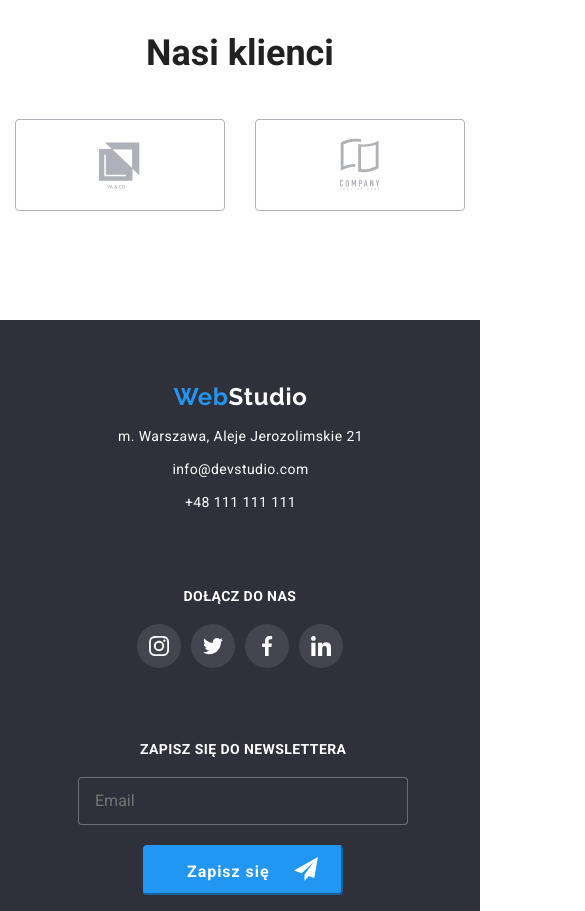
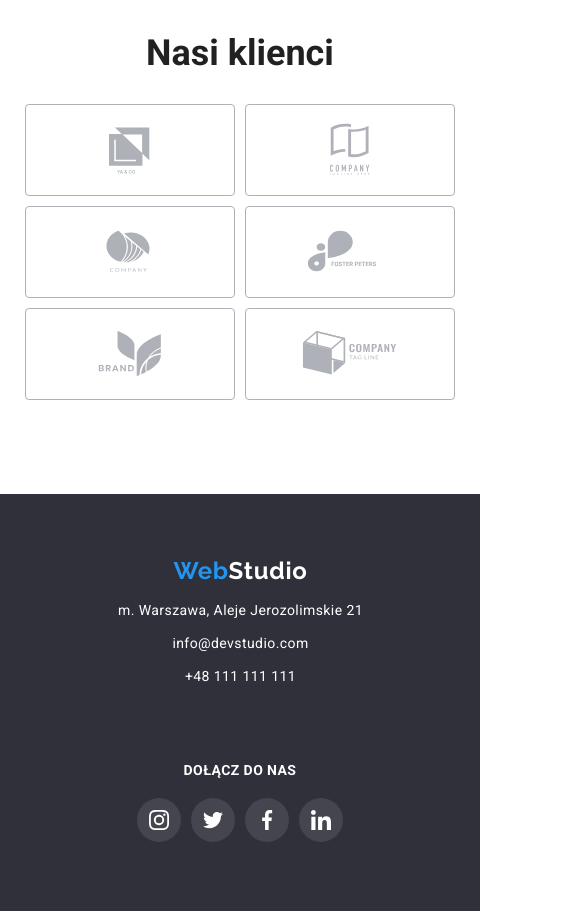
Before and after one commit to Rafal-Chojnacki/goit-markup-hw-08, a plain HTML site: page index.html in a window 390 px wide. Shown: the part 4403-5314 px from the top of the page, 585 px wide, since content can reach past the window. Drawn offline with nearby package versions, Linux system fonts and the light colour scheme.

Commit message:
Mobile first v.3

```diff
--- a/css/index.css
+++ b/css/index.css
@@ -688,9 +688,11 @@ text-align: center;
   .our-client {
     display: flex;
     flex-direction: row;
-    align-self: flex-end;
-    justify-content: flex-start;
+    justify-content: center;
     width:100%;
+    flex-wrap: wrap;
+    gap: 10px;
+    margin: auto;
   }
 
   .our-client__rectangle--mobile {
@@ -700,7 +702,7 @@ text-align: center;
     border-radius: 4px;
     fill: #AFB1B8;
     position: relative;
-    margin: 15px;
+    /* margin: 15px; */
   }
   .our-client__icon {
     width: 106px;
@@ -837,7 +839,7 @@ text-align: center;
 
   .footer-right-part {
     width: 570px;
-    margin-left: 78px;
+    margin-left: 15px;
     padding-top: 72px;
   }
   .footer-right-part__newsletter {
@@ -853,14 +855,14 @@ text-align: center;
     font-weight: 700;
     letter-spacing: 0.03em;
     line-height: 16px;
-    margin-left: 62px;
+    margin-left: 117px;
 
   }
   .footer-right-part__inputLabel {
     margin-top: 18px;
     background: #2f303a;
     border: 1px solid rgba(255, 255, 255, 0.3019607843);
-    width: 330px;
+    width: 430px;
     border-radius: 4px;
     padding: 14px 0 14px 16px;
     font-size: 16px;
@@ -882,7 +884,7 @@ text-align: center;
     border-radius: 4px;
     border-color: #2196f3;
     background: #2196f3;
-    position: absolute;
+    /* position: absolute; */
   }
   .footer-right-part__btn--mobile {
     height: 50px;
@@ -891,7 +893,7 @@ text-align: center;
     padding-bottom: 10px;
     padding-left: 42px;
     margin-top: 20px;
-    margin-left: 65px;
+    margin-left: 105px;
     font-weight: 700;
     font-size: 16px;
     line-height: 30px;
--- a/index.html
+++ b/index.html
@@ -401,9 +401,9 @@
                         </div>
                     </a>
                 </li>
-                <!-- <li>
+                <li>
                     <a class="our-client__link" href="https://www.google.pl/" target="_blank" title="client2">
-                        <div class="our-client__rectangle">
+                        <div class="our-client__rectangle--mobile">
                             <svg class="our-client__icon">
                                 <use href="./images/icons.svg#icon-client3"></use>
                             </svg>
@@ -412,7 +412,7 @@
                 </li>
                 <li>
                     <a class="our-client__link" href="https://www.google.pl/" target="_blank" title="client2">
-                        <div class="our-client__rectangle">
+                        <div class="our-client__rectangle--mobile">
                             <svg class="our-client__icon">
                                 <use href="./images/icons.svg#icon-client4"></use>
                             </svg>
@@ -421,7 +421,7 @@
                 </li>
                 <li>
                     <a class="our-client__link" href="https://www.google.pl/" target="_blank" title="client2">
-                        <div class="our-client__rectangle">
+                        <div class="our-client__rectangle--mobile">
                             <svg class="our-client__icon">
                                 <use href="./images/icons.svg#icon-client5"></use>
                             </svg>
@@ -430,13 +430,13 @@
                 </li>
                 <li>
                     <a class="our-client__link" href="https://www.google.pl/" target="_blank" title="client2">
-                        <div class="our-client__rectangle">
+                        <div class="our-client__rectangle--mobile">
                             <svg class="our-client__icon">
                                 <use href="./images/icons.svg#icon-client6"></use>
                             </svg>
                         </div>
                     </a>
-                </li> -->
+                </li>
             </ul>
         </article>
     </main>
```
